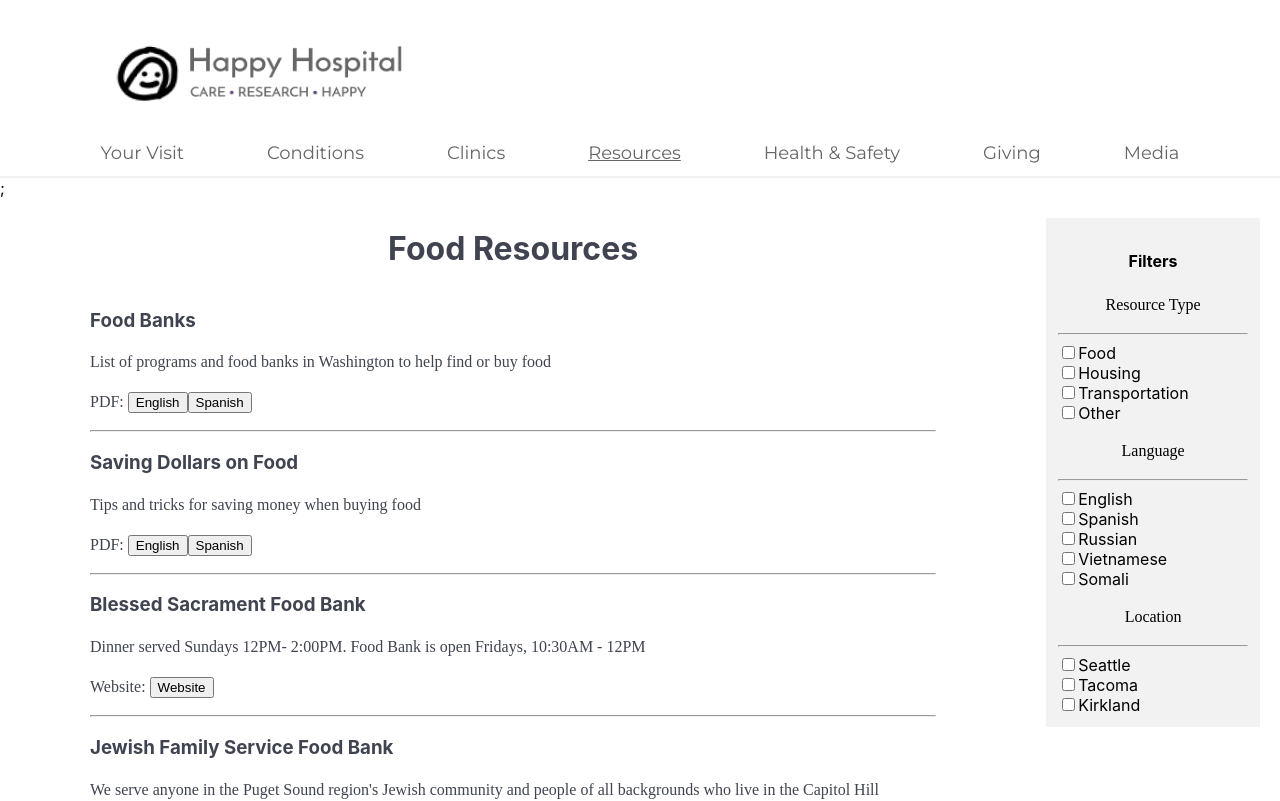
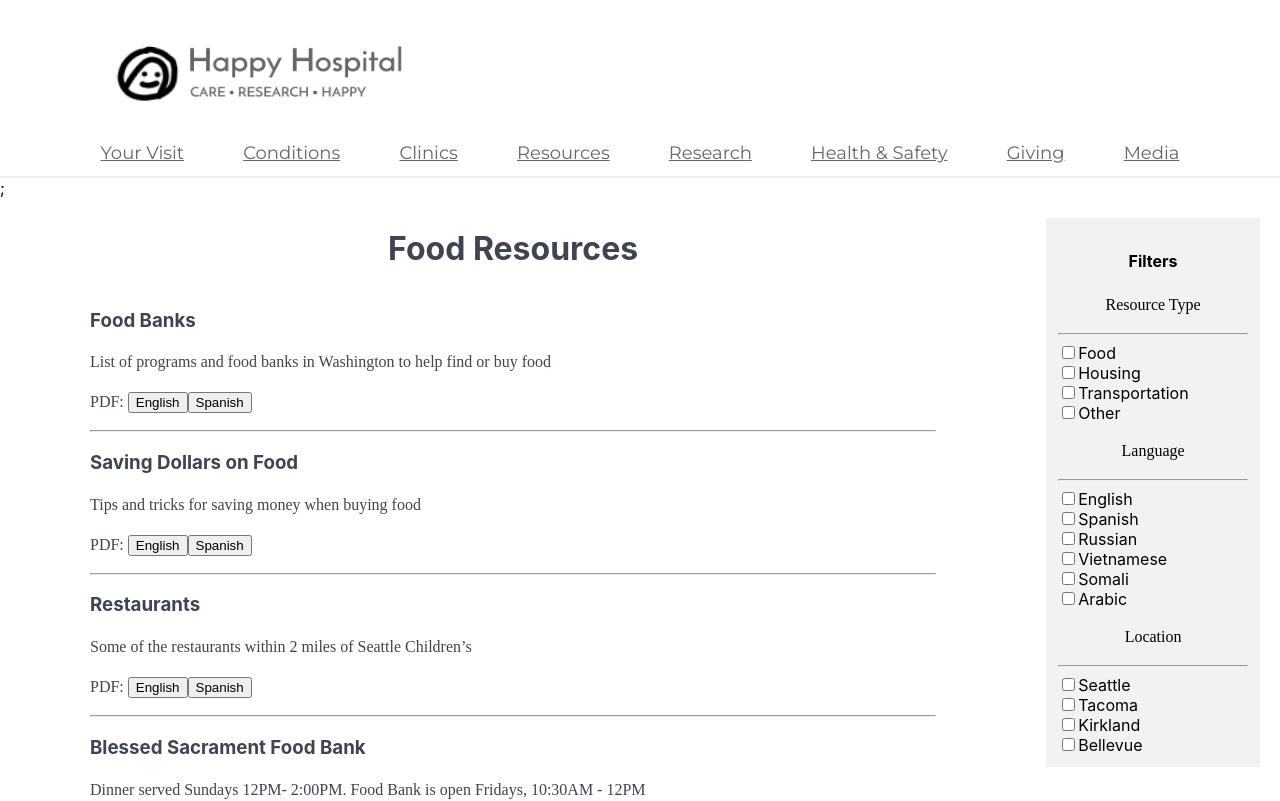
Before and after one commit to aluu5675/Capstone-Project, a React (Create React App) app in the folder my-app/: page /resources/food in a window 1280 px wide. Shown: the top 801 px of the page. Built offline with nearby package versions, Linux system fonts and the light colour scheme.

Commit message:
Added more resources & slightly altered filtering

```diff
--- a/my-app/src/Navbar.js
+++ b/my-app/src/Navbar.js
@@ -31,13 +31,14 @@ export class Navbar extends Component {
                                 <nav className="primary-nav main-nav-off-canvas off-canvas">
                                     <div className="menu clearfix">
                                         <ul className="menu-primary">
-                                            <li><a>Your Visit</a></li>
-                                            <li><a>Conditions</a></li>
-                                            <li><a>Clinics</a></li>
+                                            <li><a href="https://www.seattlechildrens.org/patients-families/">Your Visit</a></li>
+                                            <li><a href="https://www.seattlechildrens.org/conditions/">Conditions</a></li>
+                                            <li><a href="https://www.seattlechildrens.org/clinics/">Clinics</a></li>
                                             <li><Link to='/resources'>Resources</Link></li>
-                                            <li><a>Health &amp; Safety</a></li>
-                                            <li><a>Giving</a></li>
-                                            <li><a>Media</a></li>
+                                            <li><a href="https://www.seattlechildrens.org/research/">Research</a></li>
+                                            <li><a href="https://www.seattlechildrens.org/health-safety/">Health &amp; Safety</a></li>
+                                            <li><a href="https://www.seattlechildrens.org/giving/">Giving</a></li>
+                                            <li><a href="https://www.seattlechildrens.org/media/">Media</a></li>
                                         </ul>
                                     </div>
                                 </nav>
--- a/my-app/src/ResourcesPage.js
+++ b/my-app/src/ResourcesPage.js
@@ -57,10 +57,20 @@ export class ResourcesPage extends React.Component {
                     ]
                 },
                 {
+                    resourceName: "Restaurants",
+                    resourceDescription: "Some of the restaurants within 2 miles of Seattle Children’s",
+                    resourceType:"PDF",
+                    tags: ["food", "english", "seattle", "spanish"],
+                    links: [
+                        {label: "English", link: "https://www.seattlechildrens.org/globalassets/documents/for-patients-and-families/pfe/pi601.pdf"},
+                        {label: "Spanish", link: "https://www.seattlechildrens.org/globalassets/documents/for-patients-and-families/pfe/pi601s.pdf"}
+                    ]
+                },
+                {
                     resourceName: "Blessed Sacrament Food Bank",
                     resourceDescription: "Dinner served Sundays 12PM- 2:00PM. Food Bank is open Fridays, 10:30AM - 12PM",
                     resourceType:"Website",
-                tags: ["seattle", "food"],
+                    tags: ["seattle", "food", "english"],
                     links: [
                         {label: "Website", link: "http://www.blessed-sacrament.org/outreach"}
                     ]
@@ -70,16 +80,107 @@ export class ResourcesPage extends React.Component {
                     resourceDescription:
                     "We serve anyone in the Puget Sound region's Jewish community and people of all backgrounds who live in the Capitol Hill neighborhood and surrounding zip codes.",
                     resourceType:"Website",
-                tags: ["seattle", "food"],
+                    tags: ["seattle", "food", "english"],
                     links: [
                         {label: "Website", link: "https://www.jfsseattle.org/"}
                     ]
                 }
             ]
         } else if (this.props.match.params.resourceType == "housing") {
+            resources = [
+                {
+                    resourceName: "Guide for Relocating to Seattle",
+                    resourceDescription:
+                    "This handout is for prenatal patients, with and without Medicaid, expecting a baby who will be admitted to Seattle Children’s shortly after birth. Use the guiding steps " +
+                    "below to help you plan your temporary relocation to Seattle and prepare for your delivery.",
+                    resourceType: "PDF",
+                    tags: ["seattle", "english", "spanish"],
+                    links: [
+                        {label: "English", link: "https://www.seattlechildrens.org/globalassets/documents/for-patients-and-families/pfe/pe2810.pdf"},
+                        {label: "Spanish", link: "https://www.seattlechildrens.org/globalassets/documents/for-patients-and-families/pfe/pe2810s.pdf"}
+                    ]
+                },
+                {
+                    resourceName: "Transportation, housing, and preparing for your visit",
+                    resourceDescription:
+                    "General contact information from Guest Services for housing and transportation options near Seattle Children's",
+                    resourceType: "PDF",
+                    tags: ["seattle", "english"],
+                    links: [
+                        {label: "English", link: "https://www.seattlechildrens.org/globalassets/documents/for-patients-and-families/pfe/pe1200.pdf"}
 
+                    ]
+                },
+                {
+                    resourceName: "Family Resource Center",
+                    resourceDescription:
+                    "Resource center located within Seattle Children's that provides basic amenities such as private showers, laundry rooms, cell phone chargers, computers with Wi-Fi access, " +
+                    "and free coffee/ tea",
+                    resourceType: "PDF",
+                    tags: ["seattle", "english", "spanish"],
+                    links: [
+                        {label: "English", link: "https://www.seattlechildrens.org/globalassets/documents/for-patients-and-families/pfe/pi198.pdf"},
+                        {label: "Spanish", link: "https://www.seattlechildrens.org/globalassets/documents/for-patients-and-families/pfe/pi198s.pdf"}
+
+                    ]
+                },
+                {
+                    resourceName: "Places to Stay (While your child is staying at Seattle Children's)",
+                    resourceDescription:
+                    "This handout outlines all the different housing options Seattle Children's both sponsors and provides in the Seattle area",
+                    resourceType: "PDF",
+                    tags: ["seattle", "english", "spanish", "arabic"],
+                    links: [
+                        {label: "English", link: "https://www.seattlechildrens.org/globalassets/documents/for-patients-and-families/pfe/pi600.pdf"},
+                        {label: "Spanish", link: "https://www.seattlechildrens.org/globalassets/documents/for-patients-and-families/pfe/pi600s.pdf"},
+                        {label: "Arabic", link: "https://www.seattlechildrens.org/globalassets/documents/for-patients-and-families/pfe/pi600a.pdf"}
+                    ]
+                },
+                {
+                    resourceName: "Places to Stay in Bellevue (While your child is staying at Seattle Children's)",
+                    resourceDescription:
+                    "This handout outlines all the different housing options Seattle Children's both sponsors and provides in the Bellevue area.",
+                    resourceType: "PDF",
+                    tags: ["bellevue", "english"],
+                    links: [
+                        {label: "English", link: "https://www.seattlechildrens.org/globalassets/documents/for-patients-and-families/pfe/pe1088.pdf"}
+                    ]
+                },
+                {
+                    resourceName: "RV Parking at Children's",
+                    resourceDescription:
+                    "We have a few spaces that can accommodate family members staying in trailers, motor homes or campers. The parking space must be reserved in advance.",
+                    resourceType: "PDF",
+                    tags: ["seattle", "english"],
+                    links: [
+                        {label: "English", link: "https://www.seattlechildrens.org/globalassets/documents/for-patients-and-families/pfe/pe1144.pdf"}
+                    ]
+                }
+            ]
         } else if (this.props.match.params.resourceType == "transportation") {
-
+            resources = [
+                {
+                    resourceName: "Transportation Options",
+                    resourceDescription: "List of options for getting to and from Seattle Children's",
+                    resourceType:"PDF",
+                    tags: ["english", "spanish", "seattle"],
+                    links: [
+                        {label: "English", link: "https://www.seattlechildrens.org/globalassets/documents/for-patients-and-families/pfe/pi602.pdf"},
+                        {label: "Spanish", link: "https://www.seattlechildrens.org/globalassets/documents/for-patients-and-families/pfe/pi602s.pdf"},
+                        {label: "Arabic", link: "https://www.seattlechildrens.org/globalassets/documents/for-patients-and-families/pfe/pi602a.pdf"}
+                    ]
+                },
+                {
+                    resourceName: "Travel Funding Resources for Craniofacial Patients",
+                    resourceDescription: "",
+                    resourceType:"PDF",
+                    tags: ["english", "spanish", "seattle"],
+                    links: [
+                        {label: "English", link: "https://www.seattlechildrens.org/globalassets/documents/for-patients-and-families/pfe/pe1877.pdf"},
+                        {label: "Spanish", link: "https://www.seattlechildrens.org/globalassets/documents/for-patients-and-families/pfe/pe1877s.pdf"}
+                    ]
+                },
+            ]
         }
         this.setState({
             numResources: this.state.numResources,
@@ -136,14 +237,6 @@ export class ResourceItem extends React.Component{
     }
 }
 
-// function used in filter operation to determine whether resource meets criteria
-function arrayContainsAnotherArray(needle, haystack){
-    for(var i = 0; i < needle.length; i++){
-      if(haystack.indexOf(needle[i]) === -1)
-         return false;
-    }
-    return true;
-  }
 
 // component representing full list view of all rendered resources
 export class ResourceList extends React.Component{
@@ -153,7 +246,7 @@ export class ResourceList extends React.Component{
         // takes in an object with fields 'resourceName' and 'resourceDescription' and creates an array of individual resource components
         let resourceItems = this.props.resources.map((resource) => {
             if (numLoadedResources < this.props.numResources) {
-                if (selectedTags.length == 0 || arrayContainsAnotherArray(selectedTags, resource.tags)) {
+                if (selectedTags.length == 0 || resource.tags.some(r=> selectedTags.indexOf(r) >= 0)) {
                     let resourceComponent = <ResourceItem resource={resource}/>;
                     numLoadedResources++;
                     return resourceComponent;
@@ -171,10 +264,10 @@ export class SideNav extends React.Component {
         let resourceTypes = ["food", "housing", "transportation", "other"].map((resourceType) => {
             return <CheckBox tag={resourceType} callback={this.props.callback}/>
         })
-        let languages = ["english", "spanish", "russian", "vietnamese", "somali"].map((language) => {
+        let languages = ["english", "spanish", "russian", "vietnamese", "somali", "arabic"].map((language) => {
             return <CheckBox tag={language} callback={this.props.callback}/>
         })
-        let locations = ["seattle", "tacoma", "kirkland"].map((location) => {
+        let locations = ["seattle", "tacoma", "kirkland", "bellevue"].map((location) => {
             return <CheckBox tag={location} callback={this.props.callback}/>
         })
         return(
@@ -200,6 +293,7 @@ export class SideNav extends React.Component {
     }
 }
 
+// component representing individual
 export class CheckBox extends React.Component {
     handleClick = () => {
         this.props.callback(this.props.tag);
```
Lines whose indentation alone changed are shown as unchanged.
